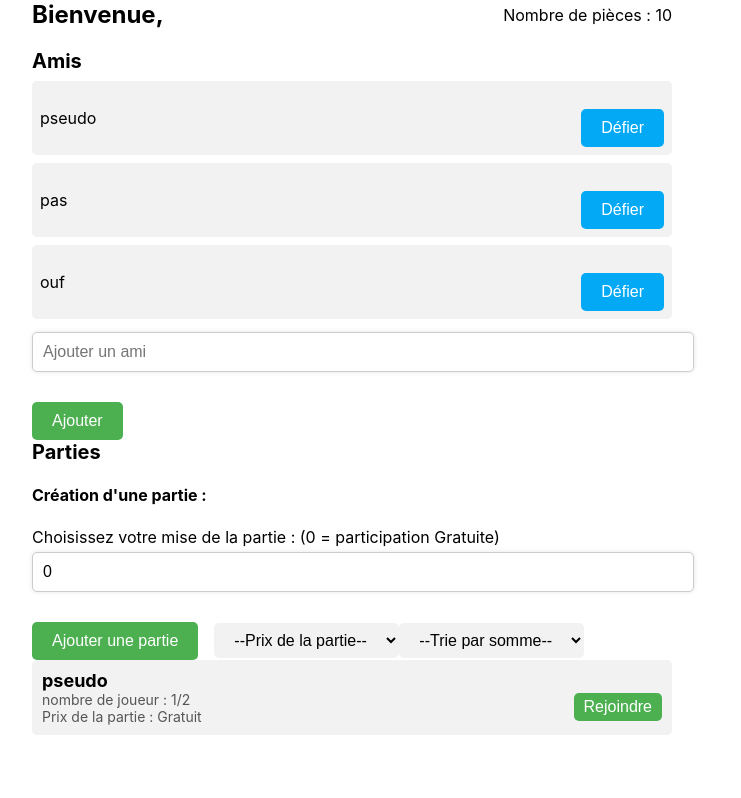
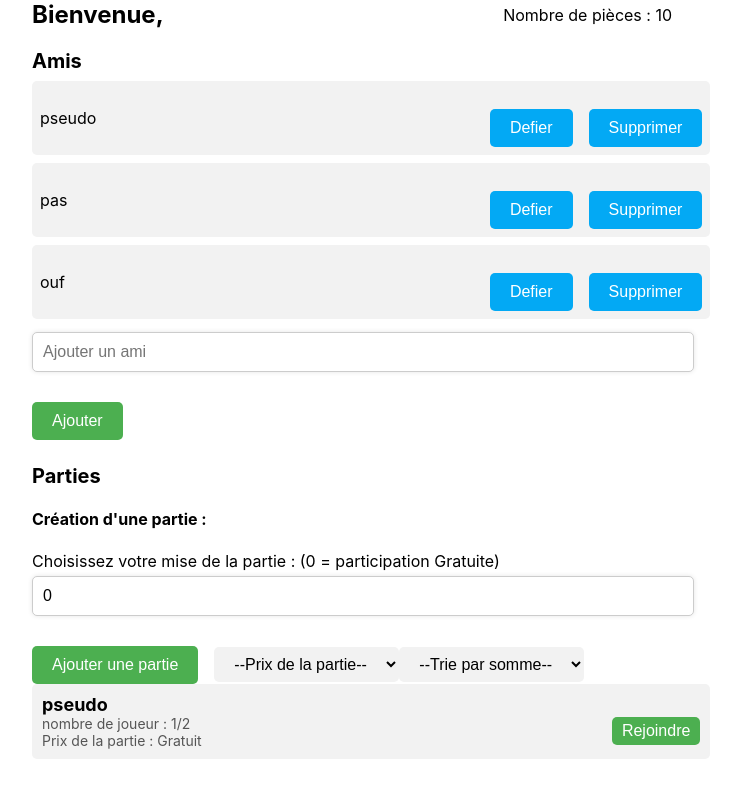
Before and after one commit to Meerwaan/chest-game-TS, a React (Create React App) app: page /gestion in a window 1280 px wide. Shown: the whole page, without its empty margins (288-1029 px from the left). Built offline with nearby package versions, Linux system fonts and the light colour scheme.

Commit message:
join chessboard and gestion

```diff
--- a/src/View/gestion/gestion.css
+++ b/src/View/gestion/gestion.css
@@ -88,6 +88,9 @@ button {
     list-style: none;
     padding: 0;
     margin: 0;
+    overflow: auto;
+    max-height: 40vh;
+    width: 53vw;
   }
 
   /* Style des éléments de liste */
@@ -103,7 +106,9 @@ button {
 
   /* Style du compteur de joueurs */
 
-
+  .games-container {
+    margin-top: 3vh;
+  }
   .title-container {
     display: flex;
     justify-content: space-between;
@@ -127,6 +132,7 @@ button {
     list-style: none;
     padding: 0;
     margin: 0;
+    overflow-x: auto;
   }
 
   .game-item {
--- a/src/View/gestion/gestion.tsx
+++ b/src/View/gestion/gestion.tsx
@@ -1,6 +1,5 @@
 import React, { useState } from "react";
 import { useNavigate } from "react-router-dom";
-
 import "./gestion.css";
 
 function ListWithButton() {
@@ -22,18 +21,20 @@ function ListWithButton() {
     const nom = localStorage.getItem("nom")
     const handleAddItem = () => {
         let name
-       if(nom){
+        if (nom) {
             name = nom
-       }else{
+        } else {
             name = "Error name ot found"
         }
         setList([...list, { name: name, players: "1/2", price: newPrice }]);
-        setInputValue("");
     };
 
     const handleAddFriend = () => {
+
+        if (inputValue) {
             setList2([...list2, inputValue]);
             setInputValue("");
+        }
     };
 
     const handlePriceFilter = (e: { target: { value: React.SetStateAction<string>; }; }) => {
@@ -73,7 +74,23 @@ function ListWithButton() {
                     {list2.map((item, index) => (
                         <li key={index} className="friend-item">
                             {item}
-                            <button className="defy-button">Défier</button>
+                            <div>
+                                <button
+                                    className="defy-button"
+                                >
+                                    Defier
+                                </button>
+                                <button
+                                    className="defy-button"
+                                    onClick={() => {
+                                        const newList = [...list2];
+                                        newList.splice(index, 1);
+                                        setList2(newList);
+                                    }}
+                                >
+                                    Supprimer
+                                </button>
+                            </div>
                         </li>
                     ))}
                 </ul>
```
Lines whose indentation alone changed are shown as unchanged.
